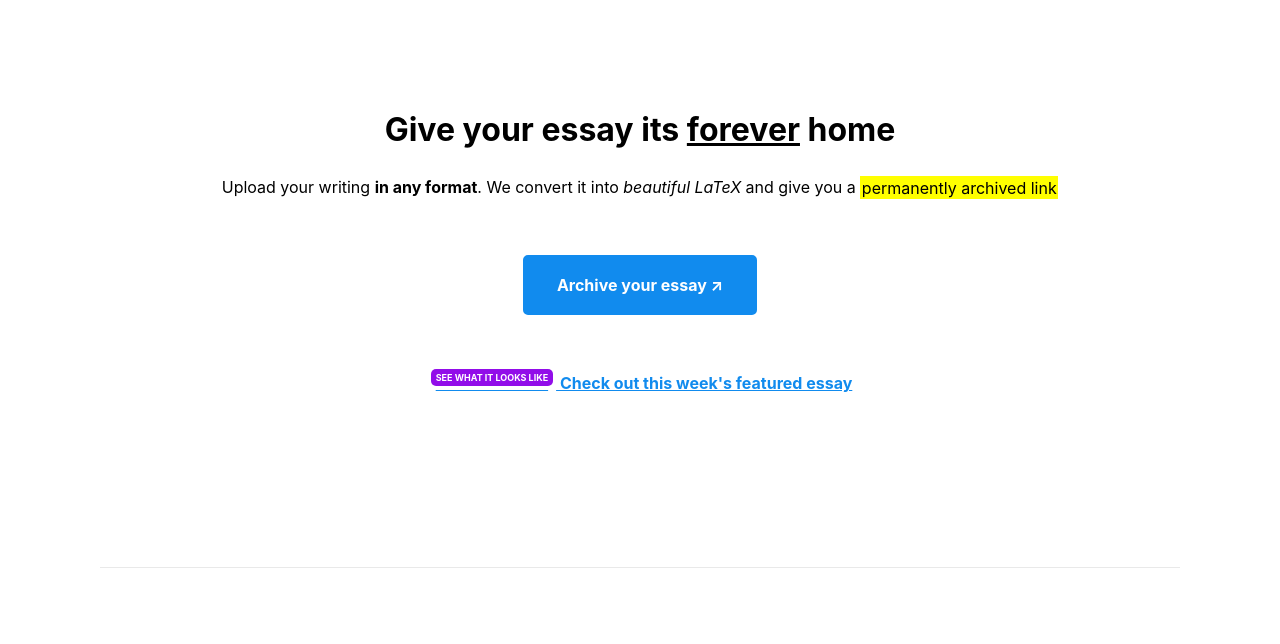
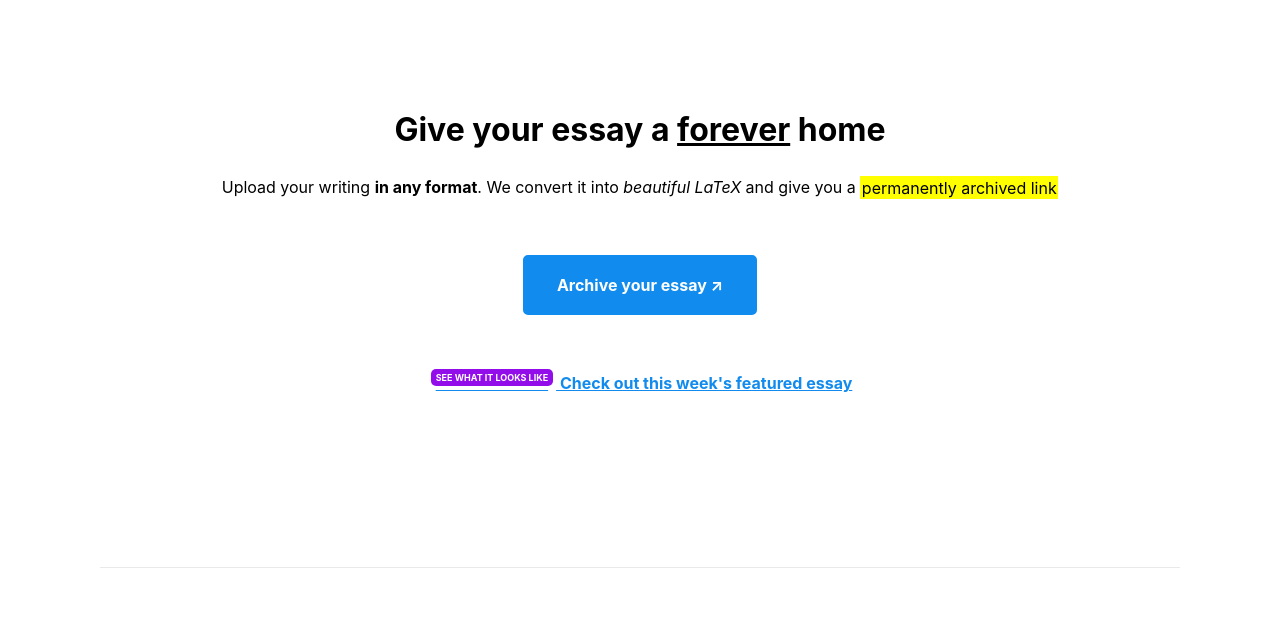
Before and after one commit to DonkeyBoard/test, a plain HTML site: page index.html in a window 1280 px wide. Shown: the part 156-800 px from the top of the page. Drawn offline with nearby package versions, Linux system fonts and the light colour scheme.

Commit message:
Update index.html

```diff
--- a/index.html
+++ b/index.html
@@ -22,7 +22,7 @@
                 <li><a href="https://typeform.com" target="_blank">Archive Yours &nearr;</a></li>
             </ul>
         </nav>
-        <h1>Give your essay its <u>forever</u> home</h1>
+        <h1>Give your essay a <u>forever</u> home</h1>
       <p>Upload your writing <b>in any format</b>. We convert it into <em>beautiful LaTeX</em> and give you a <mark>permanently archived link</mark></p>
         <br>
         <p><a href="!!!!!!!" target="_blank"><b>Archive your essay &nearr;</b></a></p>
```
